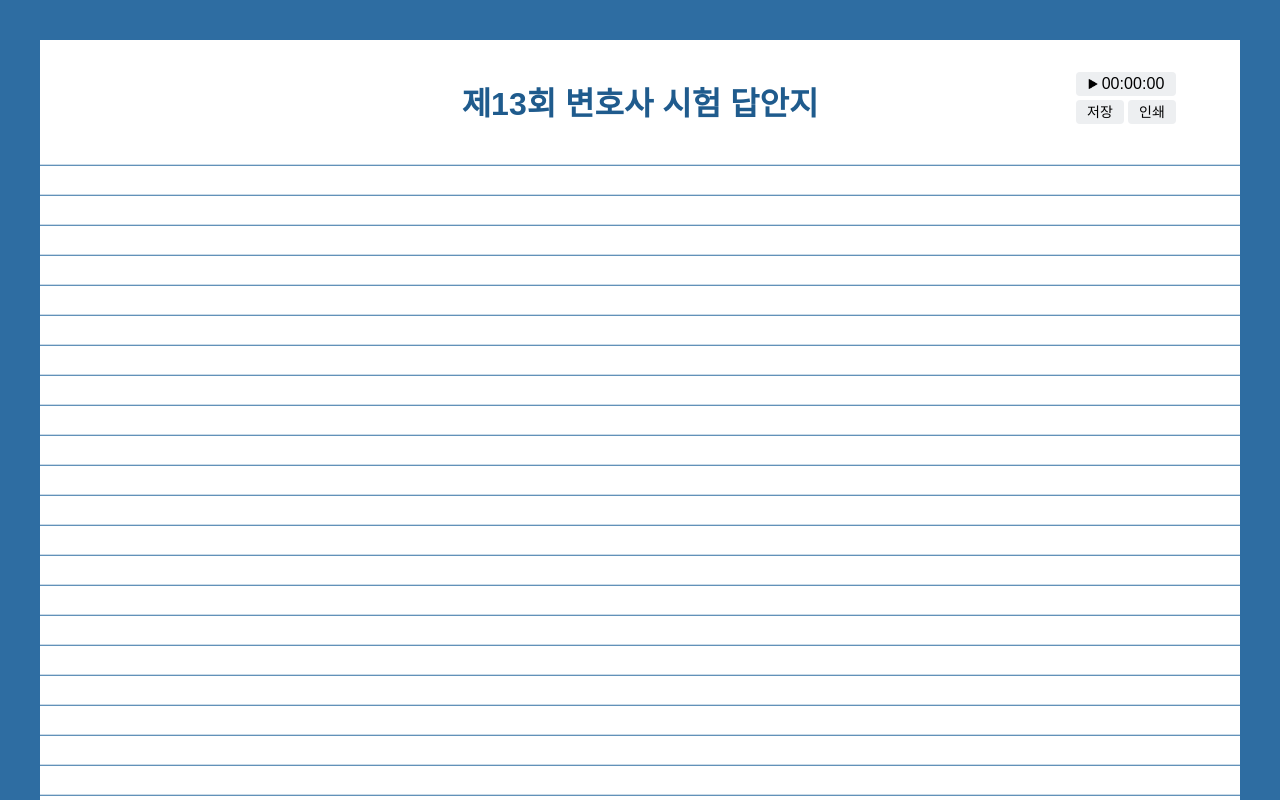
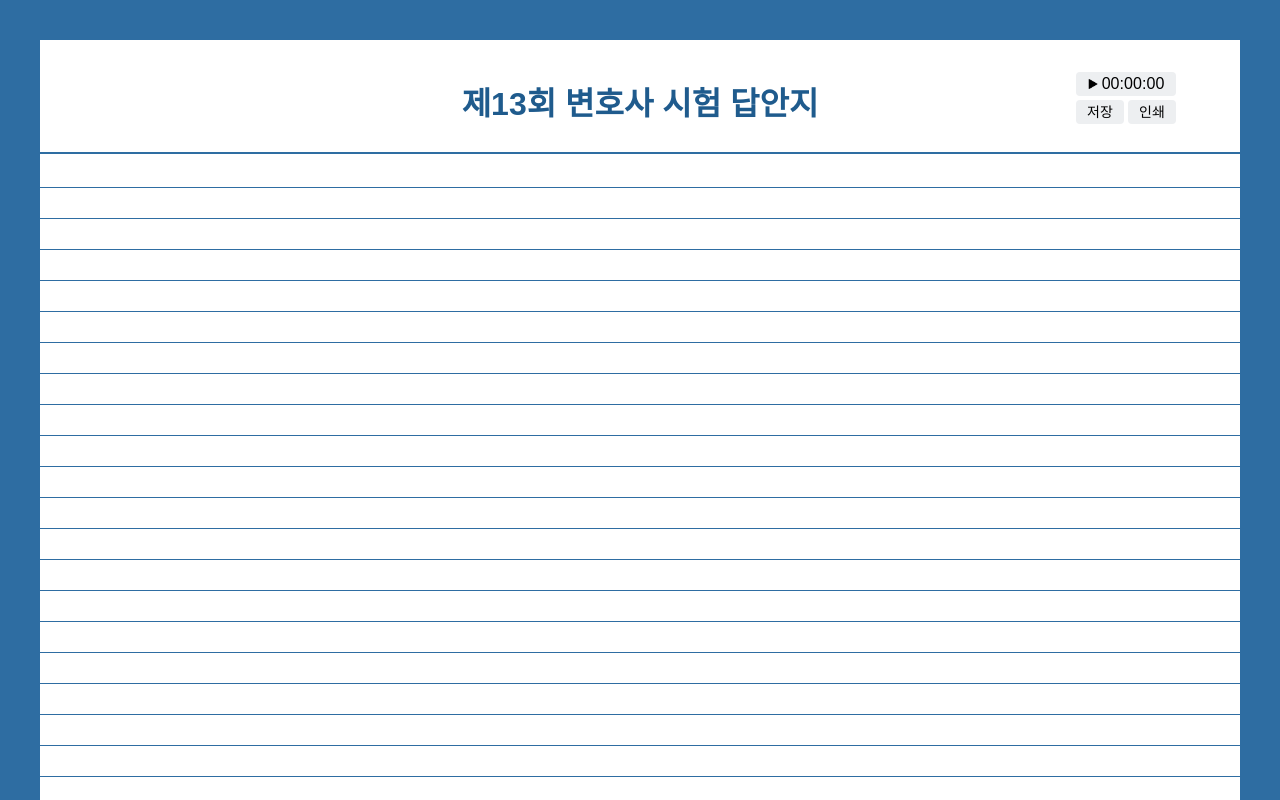
Before and after one commit to uu29/lawyers, a Next.js app: page / in a window 1280 px wide. Shown: the top 800 px of the page. Built offline with nearby package versions, Linux system fonts and the light colour scheme; what @react-pdf/renderer would draw is missing.

Commit message:
feat: 줄무늬 변경

```diff
--- a/pages/index.tsx
+++ b/pages/index.tsx
@@ -74,13 +74,22 @@ const Title = styled.h1`
 `;
 
 const TextareaBackground = styled.div`
-  padding: 1rem 6rem;
-  line-height: 30px;
+  position: relative;
+  padding: 6px 6rem;
+  line-height: 31px;
   background-attachment: local;
-  background-image:
-          linear-gradient(to right, white 0, transparent 0),
-          linear-gradient(to left, white 0, transparent 0),
-          repeating-linear-gradient(white 14px, white 42px, #2E6DA2 44px);
+  background-image: repeating-linear-gradient(white 3px, white 33px, #2E6DA2 33px, #2E6DA2 34px);
+  border-top: 2px solid #2E6DA2;
+
+  &::before {
+    position: absolute;
+    left: 0;
+    top: 0;
+    width: 100%;
+    height: 6px;
+    background: #fff;
+    content: "";
+  }
 `;
 
 const Textarea = styled.textarea`
@@ -91,7 +100,7 @@ const Textarea = styled.textarea`
   outline: 0;
   border: 0;
   background: transparent;
-  line-height: 30px;
+  line-height: inherit;
 `;
 
 const Controllers = styled.div`
```
